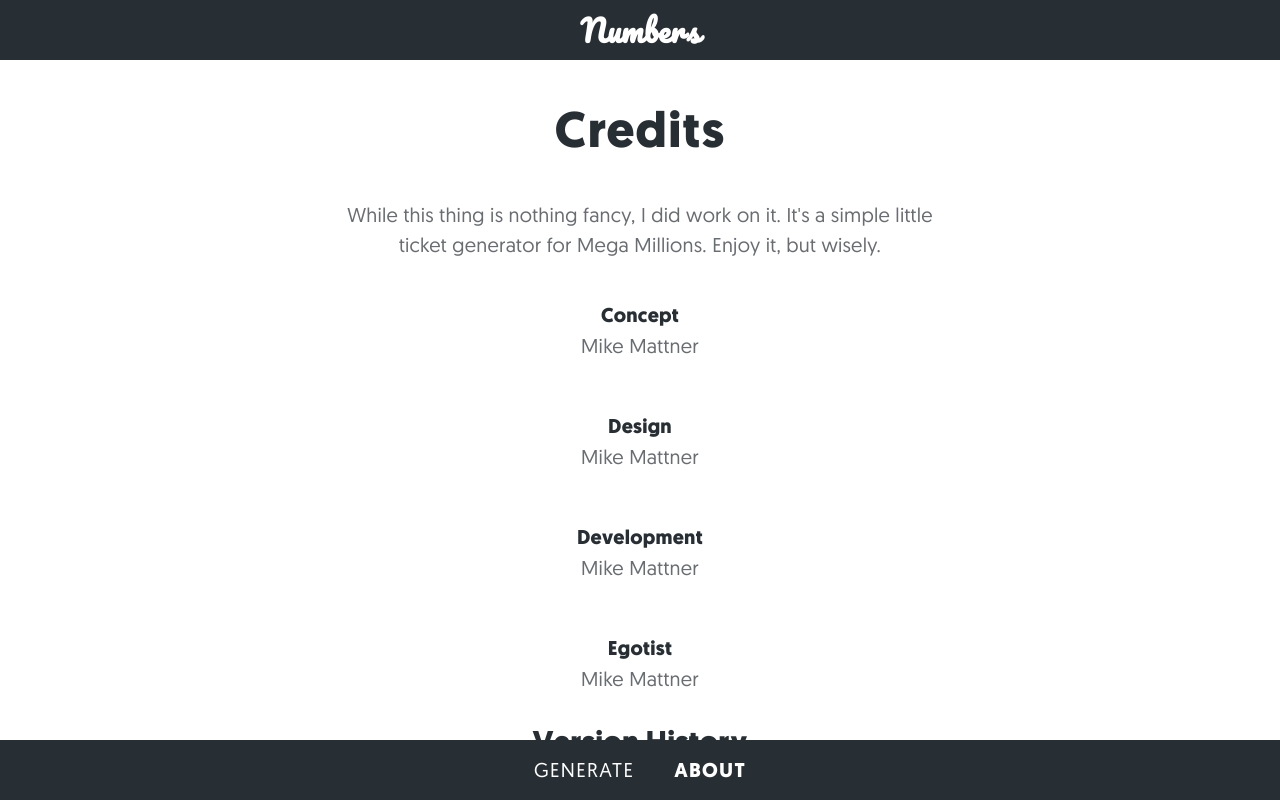
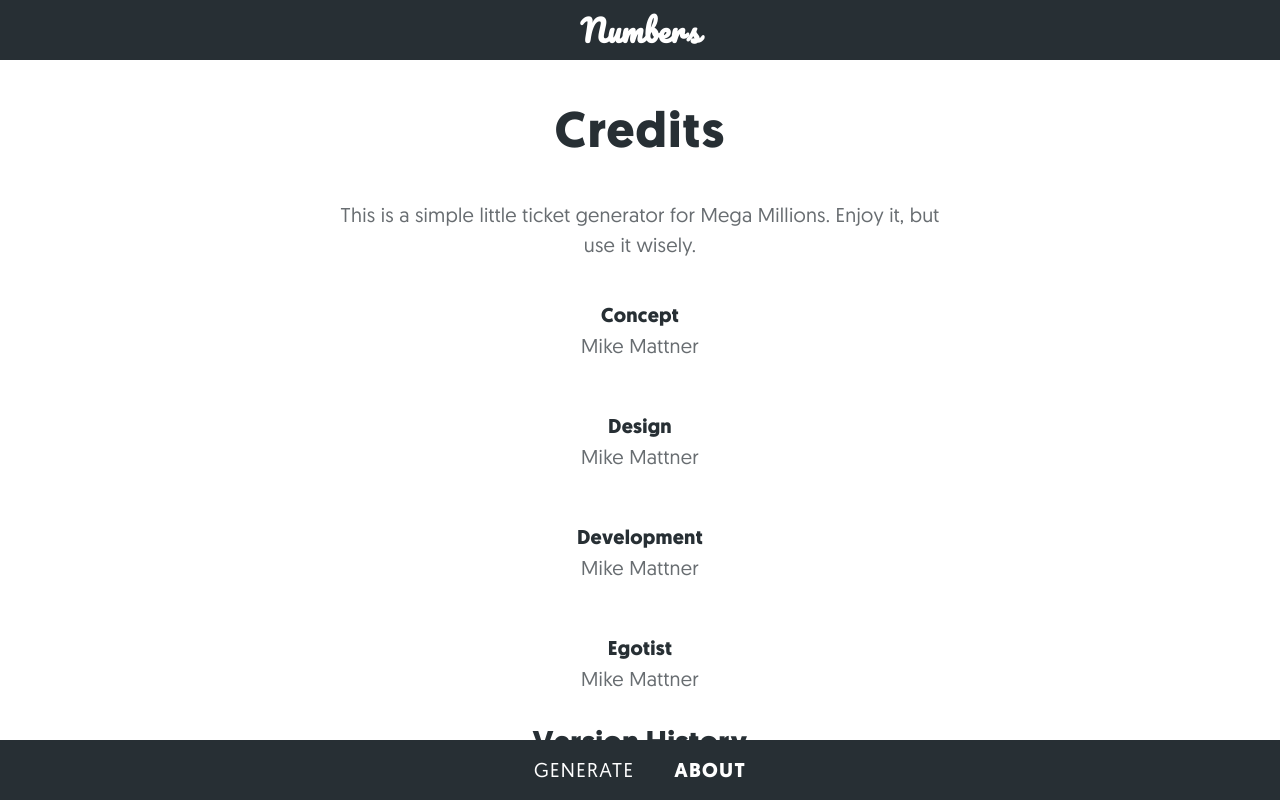
Before and after one commit to mikemattner/numbers, a Vue app: page /about in a window 1280 px wide. Shown: the top 800 px of the page. Built offline with nearby package versions, Linux system fonts and the light colour scheme.

Commit message:
Updating about page.

```diff
--- a/src/views/About.vue
+++ b/src/views/About.vue
@@ -3,8 +3,7 @@
     <el-row type="flex" class="row-bg" justify="center">
         <el-col :xs="24" :md="16" :lg="12" class="card">
           <h1>Credits</h1>
-             <p>While this thing is nothing fancy, I did work on it.  It's a simple little ticket
-             generator for Mega Millions. Enjoy it, but wisely.</p>
+             <p>This is a simple little ticket generator for Mega Millions. Enjoy it, but use it wisely.</p>
              <dl class="clearfix">
                 <dt>Concept</dt>
                 <dd>Mike Mattner</dd>
```
